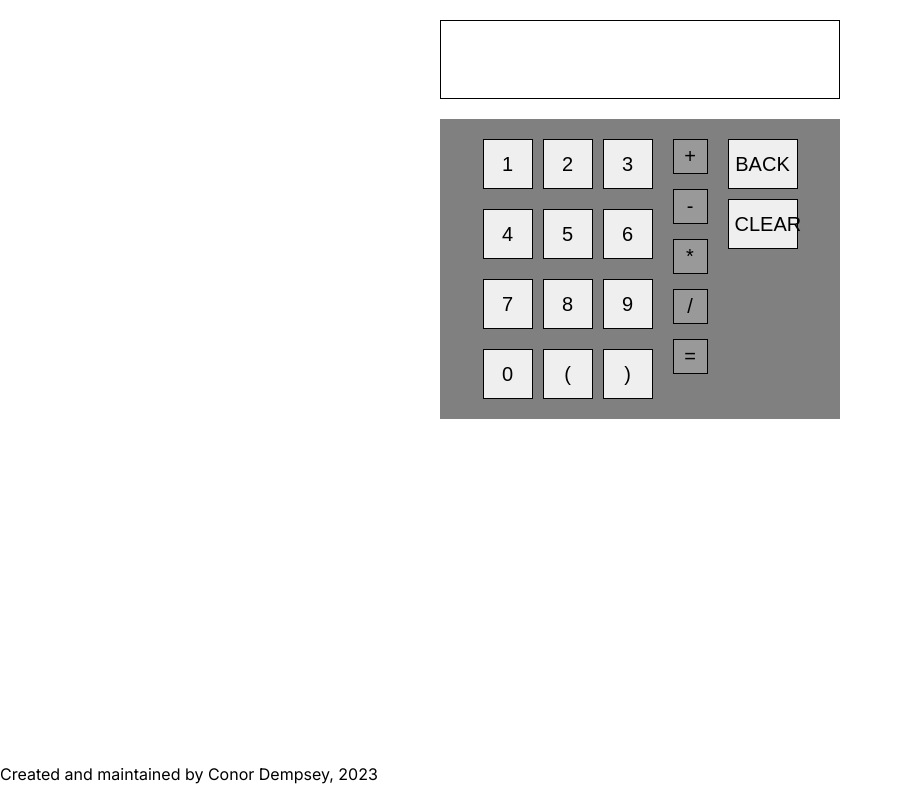
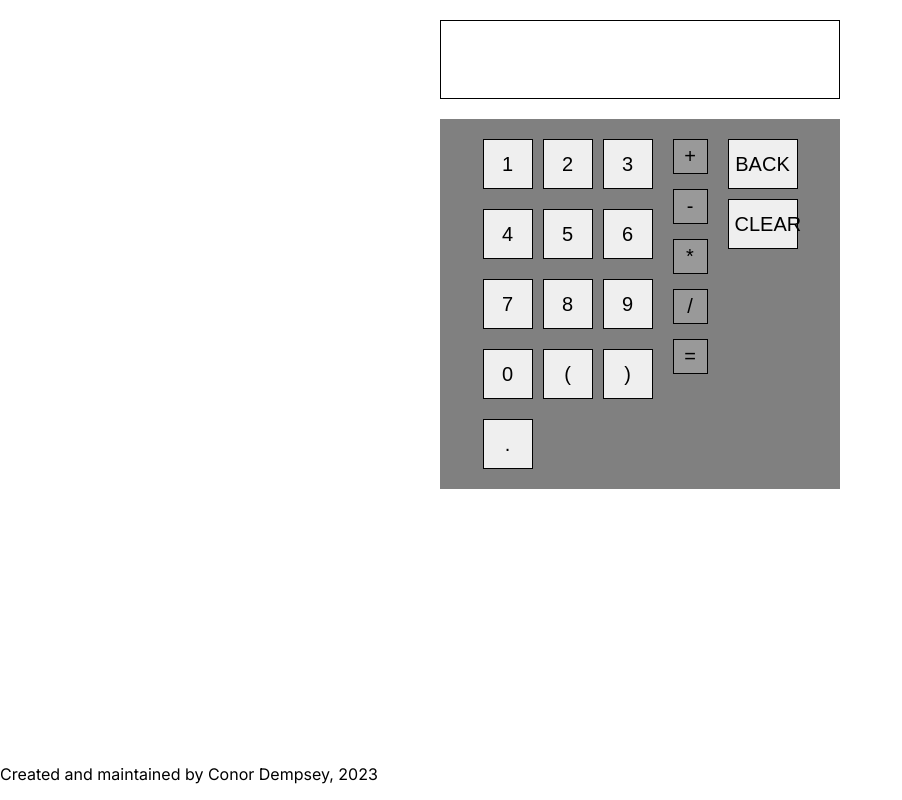
Before and after one commit to crimsonblue11/calculator-app, a React (Create React App) app: page / in a window 1280 px wide. Shown: the whole page, without its empty margins (0-902 px from the left). Built offline with nearby package versions, Linux system fonts and the light colour scheme.

Commit message:
feat: Implement decimal numbers
Implement decimal numbers.

```diff
--- a/src/components/Calculator.js
+++ b/src/components/Calculator.js
@@ -16,7 +16,7 @@ export default function Calculator() {
         var opStack = []
 
         var nums = calcState.replace(/(\+|\-|\*|\/)/g, ",O,").split(",")
-        var ops = calcState.replace(/[0-9]/g, "")
+        var ops = calcState.replace(/([0-9]|\.)/g, "")
 
         var inArray = []
         for(let i = 0; i < nums.length; i++) {
@@ -92,7 +92,6 @@ export default function Calculator() {
                 className="calculator--screen"
                 value={calcState}
                 readOnly={true}
-
             />
             <div className="calculator--input">
                 <div className="calculator--numbers">
@@ -112,9 +111,12 @@ export default function Calculator() {
                         <button value={"9"} onClick={addToState}>9</button>
                     </span>
                     <span className="number-row">
-                            <button value={"0"} onClick={addToState}>0</button>
-                            <button value={"("} onClick={addToState}>&#40;</button>
-                            <button value={")"} onClick={addToState}>&#41;</button>
+                        <button value={"0"} onClick={addToState}>0</button>
+                        <button value={"("} onClick={addToState}>&#40;</button>
+                        <button value={")"} onClick={addToState}>&#41;</button>
+                    </span>
+                    <span>
+                        <button value={"."} onClick={addToState}>.</button>
                     </span>
                 </div>
                 <div className="calculator--functions">
```
